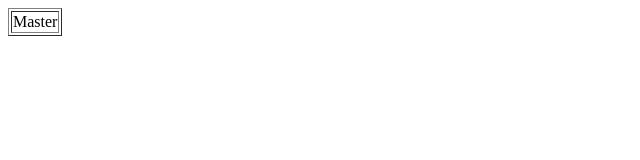
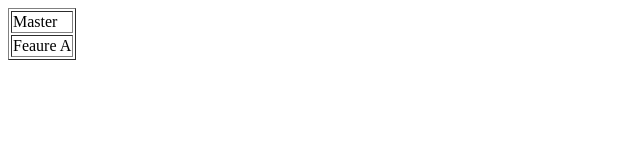
Before and after one commit to fogza/testgit, a plain HTML site: page index.html in a window 1280 px wide. Shown: the whole page, without its empty margins (0-640 px from the left). Drawn offline with Linux system fonts and the light colour scheme.

Commit message:
finish feature a

```diff
--- a/index.html
+++ b/index.html
@@ -9,6 +9,9 @@
                 <tr>
                     <td>Master</td>
                 </tr>
+                <tr>
+                    <td>Feaure A</td>
+                </tr>
             </tbody>
         </table>
     </body>
```
